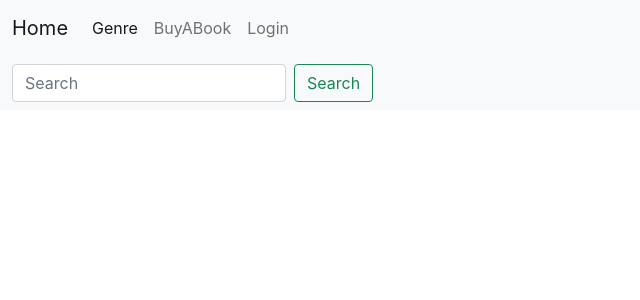
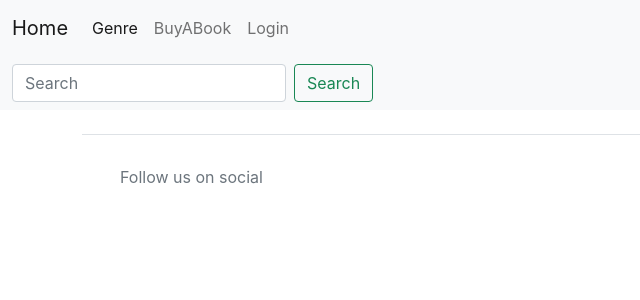
Before and after one commit to pyigo/browse-a-book-app, a React (Create React App) app: page /buyAbook in a window 1280 px wide. Shown: the top 300 px of the page, without its empty margins (0-640 px from the left). Built offline with nearby package versions, Linux system fonts and the light colour scheme.

Commit message:
created footer

```diff
--- a/src/App.js
+++ b/src/App.js
@@ -3,10 +3,11 @@
 // components
 import Navbar from "./components/Navbar";
 
+
 // pages
 import Home from "./pages/Home";
 import BuyABook from "./pages/BuyABook";
-import Genre from "./pages/Genre";
+
 import MySelection from "./pages/MySelection";
 import Login from "./pages/Login";
 
@@ -14,6 +15,7 @@
 import UserContext from "./contexts/UserContext";
 
 import BookItem from "./pages/BuyABook/bookItem";
+import Footer from "./components/Footer";
 
 
 
@@ -27,14 +29,16 @@
     <div className="App">
       <UserContext.Provider value={user}>
         <Navbar />
+
         <Routes>
           <Route path="/" element={<Home />} />
-          <Route path="genre" element={<Genre />} />
+
           <Route path="mySelection" element={<MySelection mySelection={mySelection} />} />
           <Route path="login" element={<Login setUser={setUser} />} />
           <Route path="buyAbook" element={<BuyABook />} />
 
         </Routes>
+        <Footer />
       </UserContext.Provider>
     </div>
   );
--- /dev/null
+++ b/src/components/Footer/index.js
@@ -0,0 +1,44 @@
+import React from 'react';
+
+const Footer = () => {
+    return (
+        <div className='container'>
+            <footer className='d-flex flex-wrap justify-content-between align-items-center py-3 my-4 border-top'>
+                <div className='col-md-4 d-flex align-items-center'>
+                    <a href='#' className='mb-3 me-2 mb-md-0 text-decoration-none lh-1'>
+                        <svg className='bi' width='30' height='24'>
+                            {/* <use xlink:href='#bootstrap'></use> */}
+                        </svg>
+                    </a>
+                    <span className='text-muted'>Follow us on social </span>
+                    <ul className='nav col-md-4 justify content-end list-unlisted d-flex'>
+                        <li className='ms-3'>
+                            <a className='text-muted' href='#'>
+                                <svg className='bi' width='24' height='24'>
+                                    {/* <use xlink:href='#twitter'></use> */}
+                                </svg>
+                            </a>
+                        </li>
+                        <li className='ms-3'>
+                            <a className='text-muted' href='#'>
+                                <svg className='bi' width='24' height='24'>
+                                    {/* <use xlink:href='#facebook'></use> */}
+                                </svg>
+                            </a>
+                            <li className='ms-3'>
+                                <a className='text-muted' href='#'>
+                                    <svg className='bi' width='24' height='24'>
+                                        {/* <use xlink:href='#instagram'></use> */}
+                                    </svg>
+                                </a>
+                            </li>
+                        </li>
+                    </ul>
+                </div>
+            </footer>
+
+        </div>
+    );
+}
+
+export default Footer;
--- a/src/pages/BuyABook/bookItem.js
+++ b/src/pages/BuyABook/bookItem.js
@@ -7,7 +7,7 @@
     const addToMySelection = (book) => {
         // We want to trigger this function to update our state
         // console.log("we added", book);
-        setMySelection([...mySelection, book]);
+        // useState(setMySelection([...mySelection, book]));
         console.log(this.useState.mySelection)
     };
 
--- a/src/pages/Genre/index.js
+++ /dev/null
@@ -1,11 +0,0 @@
-import React from 'react';
-
-const Genre = () => {
-    return (
-        <div>
-            Browse books genre here
-        </div>
-    );
-}
-
-export default Genre;
--- a/src/pages/MySelection/index.js
+++ b/src/pages/MySelection/index.js
@@ -7,11 +7,11 @@
     return (
         <div className="container">
             {/* <div className="row">
-                {props.mySelection &&
+                {useState() &&
                     props.mySelection.map((item) => {
                         return <BookItem item={item} />;
                     })}
-            </div> */}
+            </div>  */}
         </div>
     );
 
```
